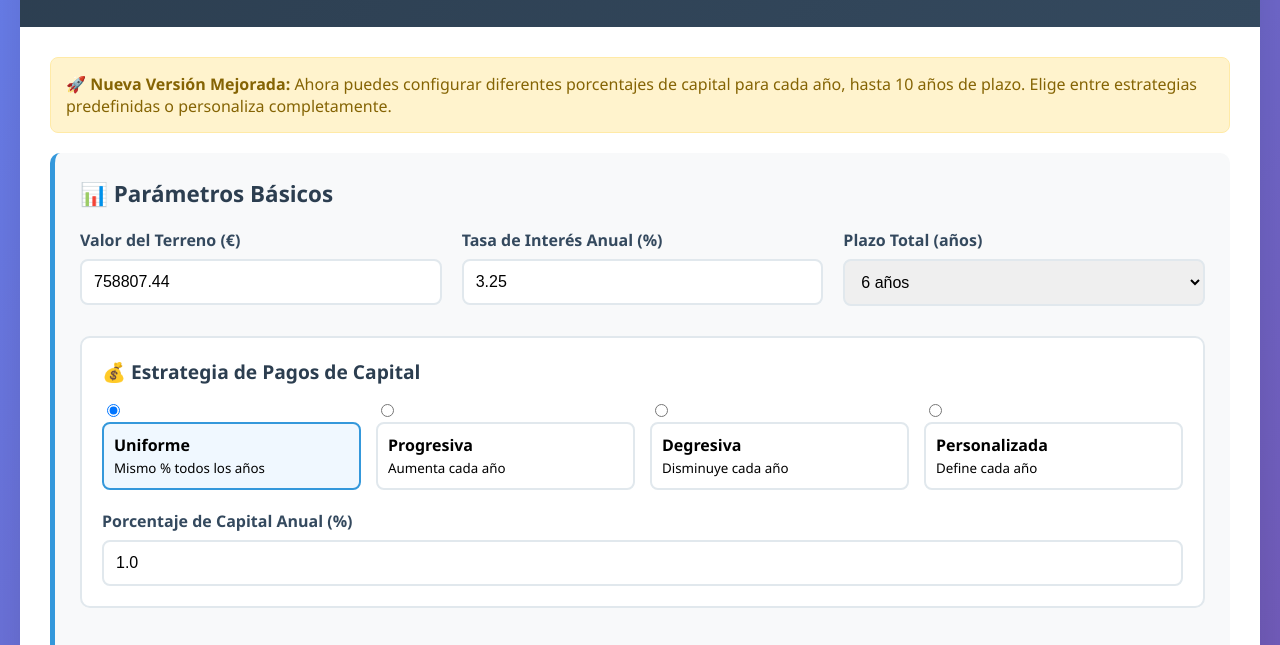
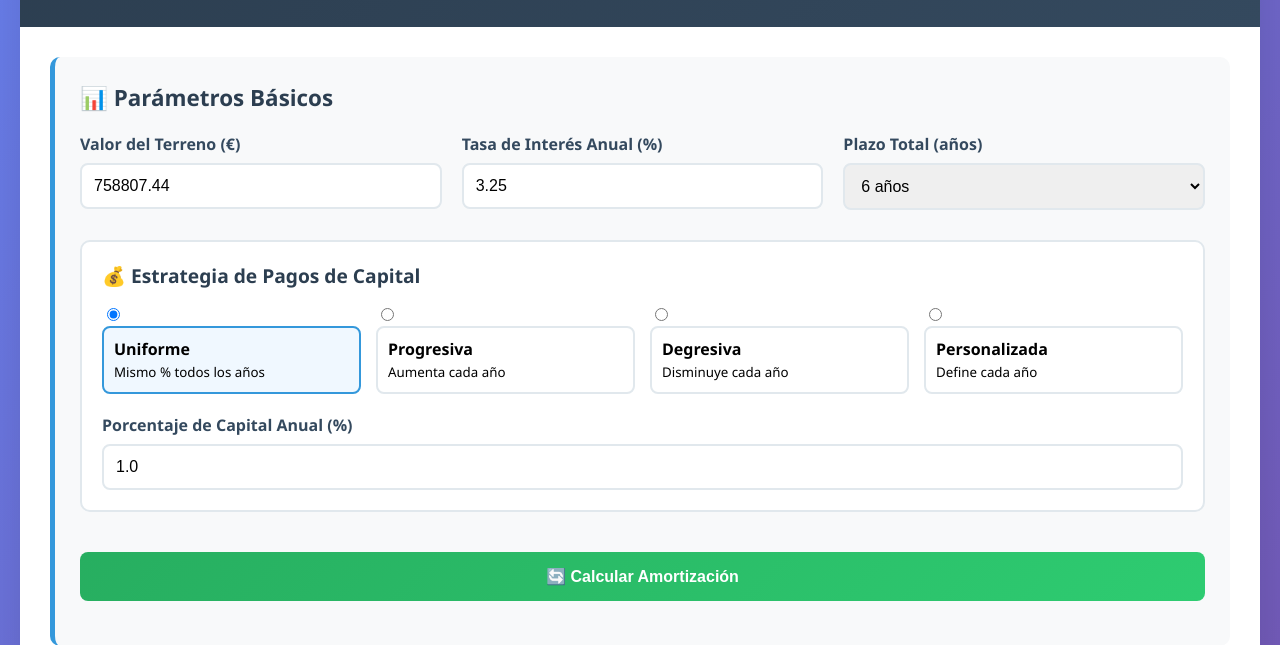
Before and after one commit to MateoValera/calculadora-terreno-VALENTRIA-Jumilla, a plain HTML site: page index.html in a window 1280 px wide. Shown: the part 135-780 px from the top of the page. Drawn offline with Linux system fonts and the light colour scheme.

Commit message:
Eliminar mensaje de alerta de nueva versión

```diff
--- a/index.html
+++ b/index.html
@@ -354,10 +354,6 @@
         </div>
 
         <div class="main-content">
-            <div class="alert">
-                <strong>🚀 Nueva Versión Mejorada:</strong> Ahora puedes configurar diferentes porcentajes de capital para cada año, hasta 10 años de plazo. Elige entre estrategias predefinidas o personaliza completamente.
-            </div>
-
             <div class="input-section">
                 <h2>📊 Parámetros Básicos</h2>
                 <div class="basic-params">
```
